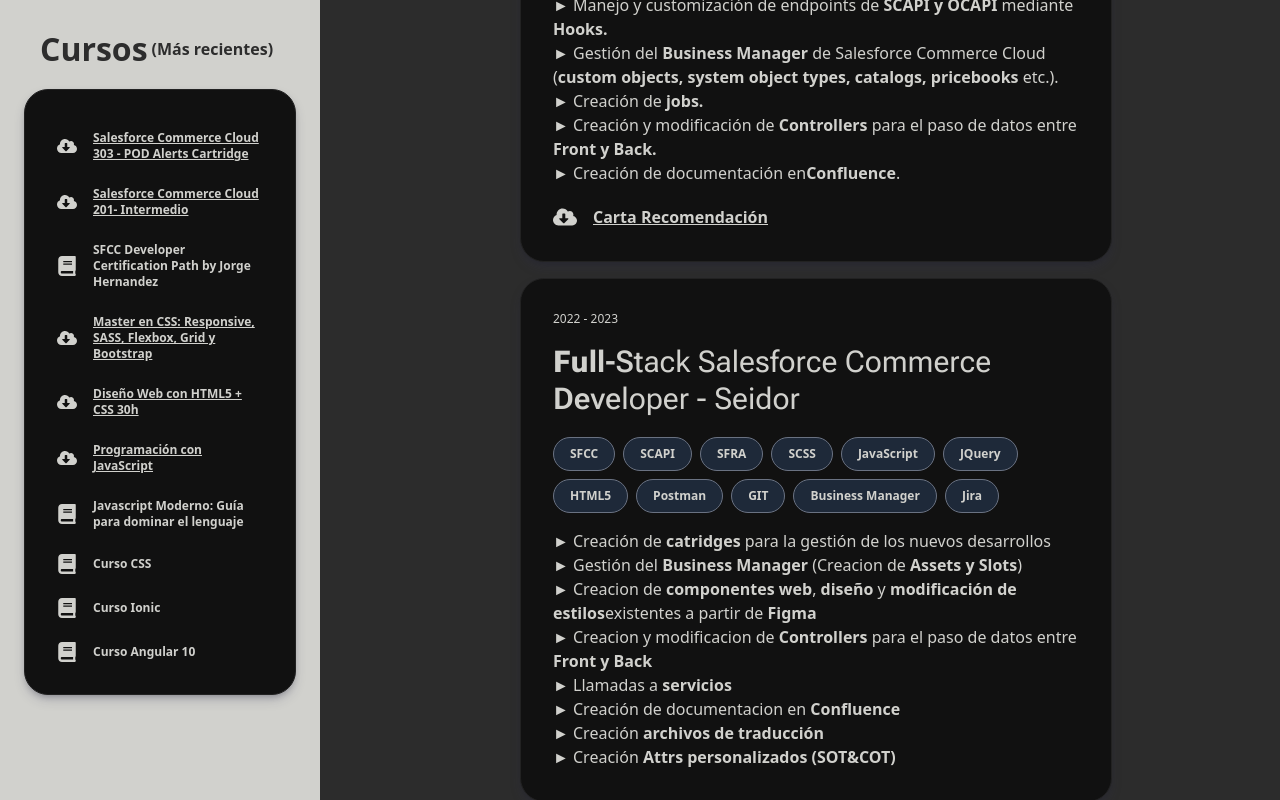
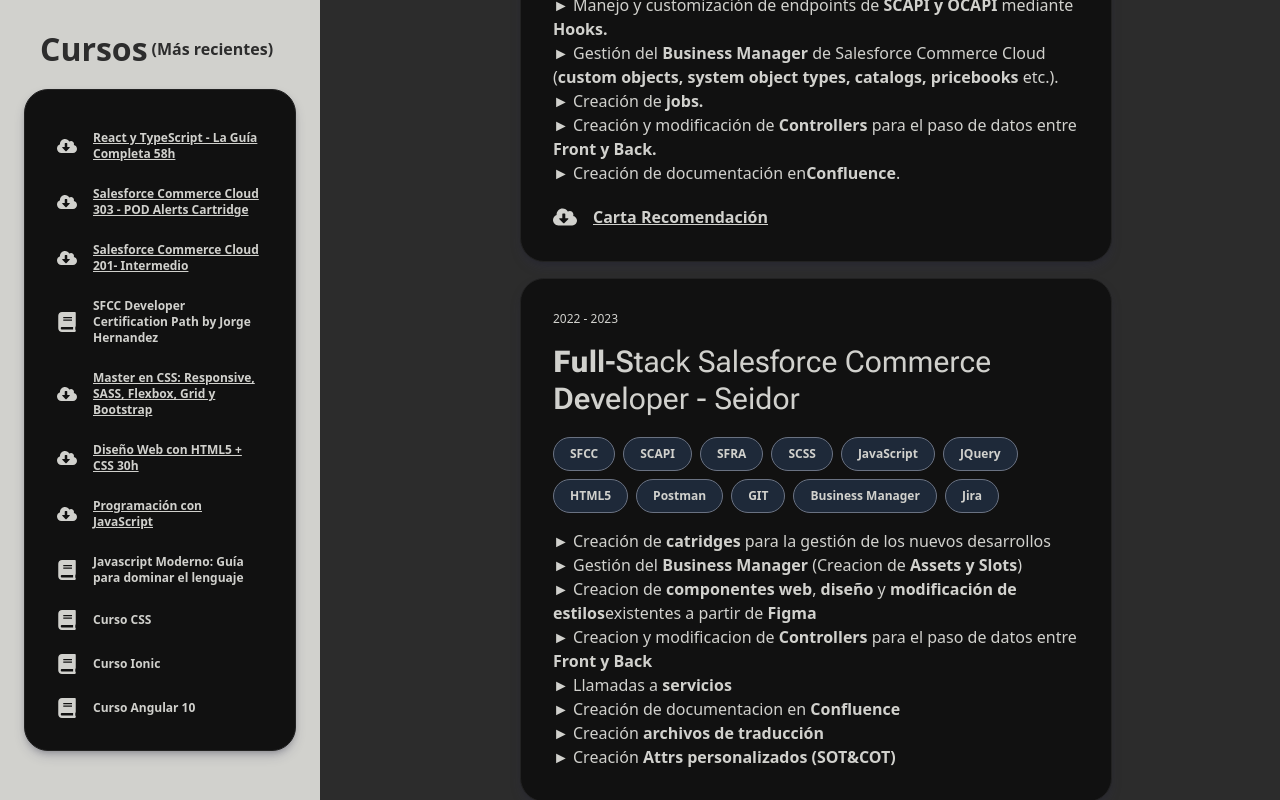
Before and after one commit to mmorangarcia/mmorangarcia.github.io, a React (Vite) app: page / in a window 1280 px wide. Shown: the part 1220-2020 px from the top of the page. Built offline with nearby package versions, Linux system fonts and the light colour scheme.

Commit message:
added new course

```diff
--- a/src/data/db.tsx
+++ b/src/data/db.tsx
@@ -142,10 +142,11 @@ export const projects: Project[] = [
       <>
         ► Desarrollo de <strong>componente</strong> y vista "iframe" <br />►
         Creación de <strong>documentos funcionales</strong> <br />► Integración
-        de <strong>servicios Back</strong> <br />► Desarrollo componentes Front-End con
-        <strong>Angular 5 y posteriormente 7</strong><br />
-        ► <strong>Mantenimiento</strong> de app y corrección de errores <br />
-        ► Desarrollo de <strong>microservicios</strong>
+        de <strong>servicios Back</strong> <br />► Desarrollo componentes
+        Front-End con
+        <strong>Angular 5 y posteriormente 7</strong>
+        <br />► <strong>Mantenimiento</strong> de app y corrección de errores{" "}
+        <br />► Desarrollo de <strong>microservicios</strong>
       </>
     ),
     id: "capgemini",
@@ -163,6 +164,12 @@ export const projects: Project[] = [
 ];
 
 export const courses: ExpData[] = [
+  {
+    title: "React y TypeScript - La Guía Completa 58h",
+    href: "/docs/curso_React_58h.pdf",
+    download: true,
+    id: "ReactTs58",
+  },
   {
     title: "Salesforce Commerce Cloud 303 - POD Alerts Cartridge",
     href: "/docs/salesforceUdemy2.pdf",
```
Also changed, not shown: 1 other file (tests, documents, lock files or other folders).
